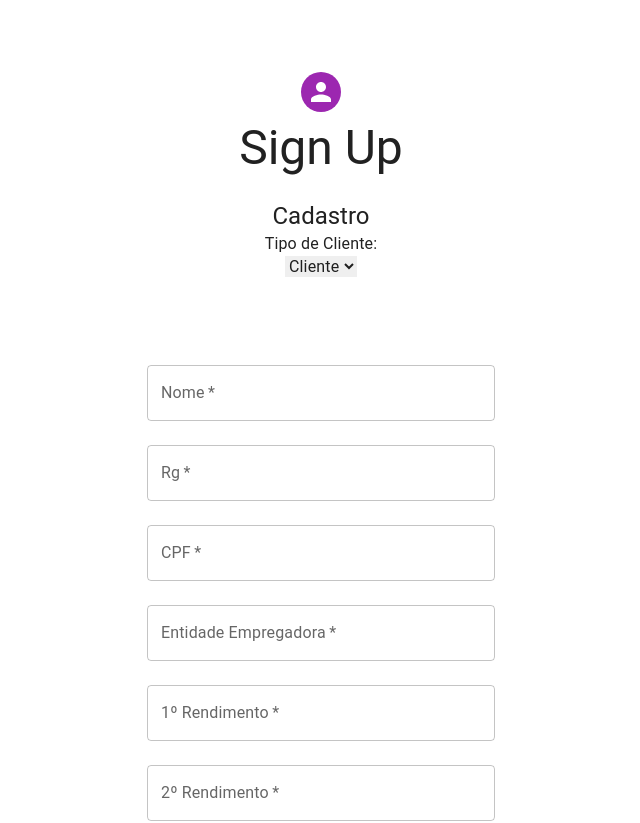
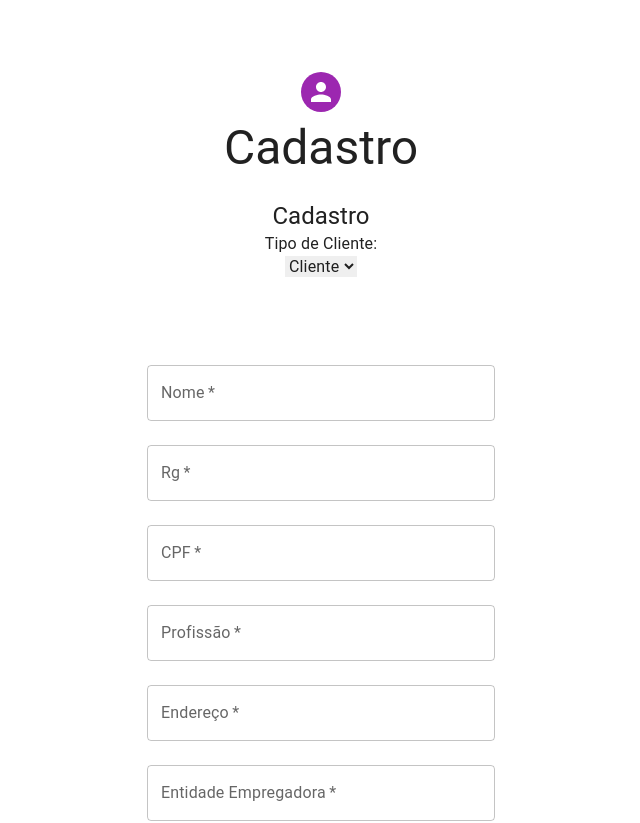
Before and after one commit to brunopdt/RentACar-SpringBoot, a React (Vite) app in the folder implementacao/rentacar_springboot_lds/src/view/: page /cadastro in a window 1280 px wide. Shown: the top 823 px of the page, without its empty margins (319-959 px from the left). Built offline with nearby package versions, Linux system fonts and the light colour scheme.

Commit message:
integração tela de cadastro

```diff
--- a/implementacao/rentacar_springboot_lds/src/view/src/components/cadastro/components/FormAgente.jsx
+++ b/implementacao/rentacar_springboot_lds/src/view/src/components/cadastro/components/FormAgente.jsx
@@ -1,61 +1,52 @@
-import React, { useState, useCallback } from "react";
+import { useState, useCallback } from "react";
 import { useNavigate } from "react-router-dom";
 import Button from "@mui/material/Button";
-import CssBaseline from "@mui/material/CssBaseline";
 import TextField from "@mui/material/TextField";
 import Box from "@mui/material/Box";
 import Container from "@mui/material/Container";
-import { createTheme, ThemeProvider } from "@mui/material/styles";
-import { FormLabel, MenuItem, Radio, RadioGroup, Select } from "@mui/material";
+import { FormLabel, MenuItem, RadioGroup, Select } from "@mui/material";
 import { useApi } from "../../../api/axiosInstance";
 
-const defaultTheme = createTheme();
 
 export const FormAgente = () => {
   const [formData, setFormData] = useState({
     cnpj: "",
     nomeFantasia: "",
-    tipo: "Agente",
+    tipo: "EMPRESA",
     login: "",
     senha: "",
   });
 
   const navigate = useNavigate();
 
-  const handleSubmit = useCallback(
-    async (e) => {
+  const handleSubmit = async (e) => {
     e.preventDefault();
     try {
-        const resposta = await useApi.post("/agentes", formData);
-        console.log(resposta);
-        localStorage.setItem("agente", JSON.stringify(resposta));
+      await useApi.post("/agentes", formData);
       navigate("/login");
     } catch (error) {
       console.error("Erro:", error);
     }
-    },
-    [formData, navigate]
-  );
+  }
 
-  const handleChange = (e) => {
+  const handleChange = useCallback((e) => {
     const { name, value } = e.target;
     setFormData((prevFormData) => ({
       ...prevFormData,
       [name]: value,
     }));
-  };
+  }, []);
 
-  const handleTipoChange = (e) => {
+  const handleTipoChange = useCallback((e) => {
     const { value } = e.target;
     setFormData((prevFormData) => ({
       ...prevFormData,
       tipo: value,
     }));
-  };
+  }, []);
 
   return (
-      <Container component="main" maxWidth="xs">
-        <CssBaseline />
+    <Container component="main">
       <Box
         sx={{
           marginTop: 8,
@@ -64,7 +55,7 @@ export const FormAgente = () => {
           alignItems: "center",
         }}
       >
-          <Box sx={{ mt: 1 }} component="form" noValidate onSubmit={handleSubmit}>
+        <Box sx={{ mt: 1 }} component="form" onSubmit={handleSubmit}>
           <TextField
             margin="normal"
             required
@@ -119,8 +110,8 @@ export const FormAgente = () => {
               label="Tipo"
               sx={{ ml: 2 }}
             >
-                <MenuItem value="Agente">Agente</MenuItem>
-                <MenuItem value="Banco">Banco</MenuItem>
+              <MenuItem value="EMPRESA">Empresa</MenuItem>
+              <MenuItem value="BANCO">Banco</MenuItem>
             </Select>
           </Box>
           <Button
--- a/implementacao/rentacar_springboot_lds/src/view/src/components/cadastro/components/FormCliente.jsx
+++ b/implementacao/rentacar_springboot_lds/src/view/src/components/cadastro/components/FormCliente.jsx
@@ -1,15 +1,12 @@
-import React, { useState, useCallback } from "react";
+import { useState, useCallback } from "react";
 import { useNavigate } from "react-router-dom";
 import Button from "@mui/material/Button";
 import CssBaseline from "@mui/material/CssBaseline";
 import TextField from "@mui/material/TextField";
 import Box from "@mui/material/Box";
 import Container from "@mui/material/Container";
-import { createTheme, ThemeProvider } from "@mui/material/styles";
-import { FormLabel, MenuItem, Radio, RadioGroup, Select } from "@mui/material";
 import { useApi } from "../../../api/axiosInstance";
 
-const defaultTheme = createTheme();
 
 const FormCliente = () => {
   const [formData, setFormData] = useState({
@@ -28,32 +25,43 @@ const FormCliente = () => {
 
   const navigate = useNavigate();
 
-  const handleChange = (e) => {
+  const handleChange = useCallback((e) => {
     const { name, value } = e.target;
     setFormData((prevFormData) => ({
       ...prevFormData,
       [name]: value,
     }));
-  };
+  }, []);
 
-  const handleSubmit = useCallback(
+  const handleSubmit =
     async (e) => {
       e.preventDefault();
+      console.log(formData);
+
+      const rendimentos = [formData.rendimento1];
+
+      if (formData.rendimento2 !== "") {
+        rendimentos.push(formData.rendimento2);
+      }
+
+      if (formData.rendimento3 !== "") {
+        rendimentos.push(formData.rendimento3);
+      }
+
       try {
-        const resposta = await useApi.post("/usuarios", formData);
+        const resposta = await useApi.post("/usuarios", {
+          ...formData, rendimentos
+        });
         console.log(resposta);
-        localStorage.setItem("usuario", JSON.stringify(resposta));
         navigate("/login");
       } catch (error) {
         console.log("erro", error);
       }
-    },
-    [formData, navigate]
-  );
+    }
+
 
   return (
-    <ThemeProvider theme={defaultTheme}>
-      <Container component="main" maxWidth="xs">
+    <Container onSubmit={handleSubmit} component="form" maxWidth="xs">
       <CssBaseline />
       <Box
         sx={{
@@ -63,14 +71,13 @@ const FormCliente = () => {
           alignItems: "center",
         }}
       >
-          <Box sx={{ mt: 1 }} component="form" noValidate>
+        <Box sx={{ mt: 1 }} noValidate>
           <TextField
             margin="normal"
             required
             fullWidth
             name="nome"
             label="Nome"
-              type="text"
             value={formData.nome}
             onChange={handleChange}
           />
@@ -80,7 +87,6 @@ const FormCliente = () => {
             fullWidth
             name="rg"
             label="Rg"
-              type="text"
             value={formData.rg}
             onChange={handleChange}
           />
@@ -90,8 +96,25 @@ const FormCliente = () => {
             fullWidth
             name="cpf"
             label="CPF"
-              type="text"
             value={formData.cpf}
+            onChange={handleChange}
+          />
+          <TextField
+            margin="normal"
+            required
+            fullWidth
+            name="profissao"
+            label="Profissão"
+            value={formData.profissao}
+            onChange={handleChange}
+          />
+          <TextField
+            margin="normal"
+            required
+            fullWidth
+            name="endereco"
+            label="Endereço"
+            value={formData.endereco}
             onChange={handleChange}
           />
           <TextField
@@ -100,7 +123,6 @@ const FormCliente = () => {
             fullWidth
             name="entidadeEmpregadora"
             label="Entidade Empregadora"
-              type="text"
             value={formData.entidadeEmpregadora}
             onChange={handleChange}
           />
@@ -116,7 +138,6 @@ const FormCliente = () => {
           />
           <TextField
             margin="normal"
-              required
             fullWidth
             name="rendimento2"
             label="2º Rendimento"
@@ -126,7 +147,6 @@ const FormCliente = () => {
           />
           <TextField
             margin="normal"
-              required
             fullWidth
             name="rendimento3"
             label="3º Rendimento"
@@ -165,7 +185,6 @@ const FormCliente = () => {
         </Box>
       </Box>
     </Container>
-    </ThemeProvider>
   );
 };
 
--- a/implementacao/rentacar_springboot_lds/src/view/src/components/cadastro/index.jsx
+++ b/implementacao/rentacar_springboot_lds/src/view/src/components/cadastro/index.jsx
@@ -1,10 +1,7 @@
-import React, { useState, useCallback } from "react";
-import { useNavigate } from "react-router-dom";
-import { useApi } from "../../api/axiosInstance";
+import { useState } from "react";
 import Avatar from "@mui/material/Avatar";
 import Button from "@mui/material/Button";
 import CssBaseline from "@mui/material/CssBaseline";
-import TextField from "@mui/material/TextField";
 import Box from "@mui/material/Box";
 import Typography from "@mui/material/Typography";
 import Container from "@mui/material/Container";
@@ -32,7 +29,7 @@ export const Cadastro = () => {
       >
         <Avatar sx={{ m: 1, bgcolor: "secondary.main" }}></Avatar>
         <Typography component="h1" variant="h3">
-            Sign Up
+          Cadastro
         </Typography>
       </Box>
       <Box
@@ -44,8 +41,6 @@ export const Cadastro = () => {
           alignItems: "center",
           justifyContent: "center",
         }}
-          component="form"
-          noValidate
       >
         <Typography component="h1" variant="h5" align="center">
           Cadastro
```
Lines whose indentation alone changed are shown as unchanged.
